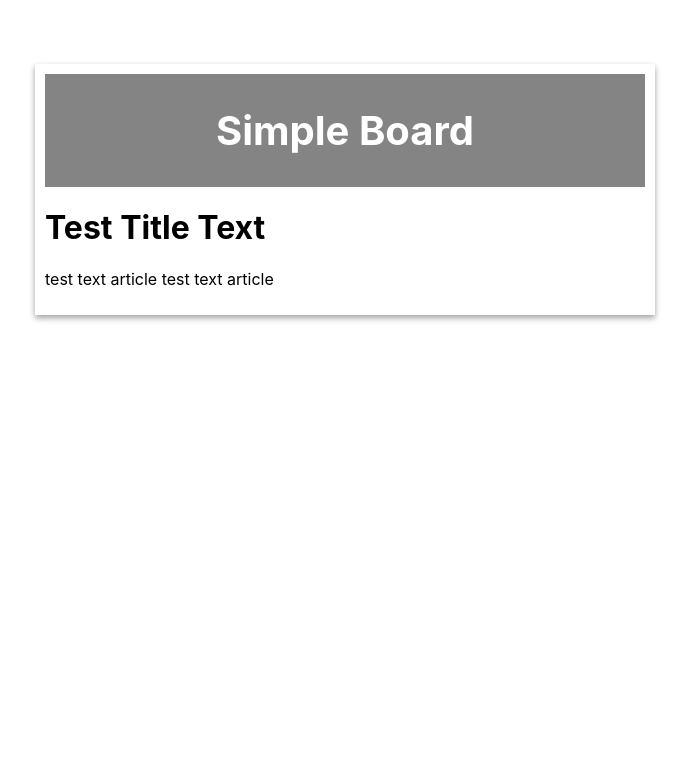
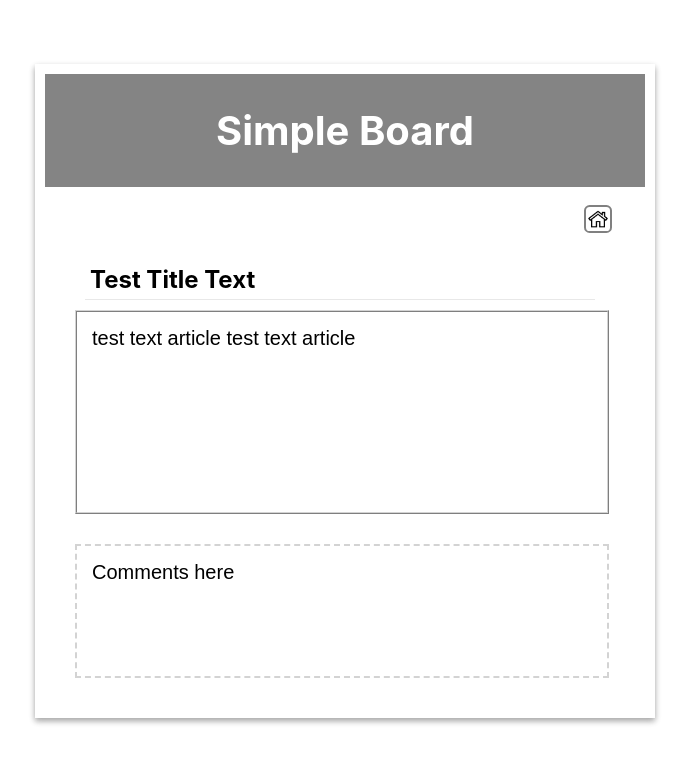
Before and after one commit to siwolsmu89/simple_board_1, a React (Create React App) app in the folder simple_board_react/: page /detail/1 in a window 1280 px wide. Shown: the top 762 px of the page, without its empty margins (295-984 px from the left). Built offline with nearby package versions, Linux system fonts and the light colour scheme.

Commit message:
Add sections to ArticleDetail component 2021/05/06

```diff
--- a/simple_board_react/src/components/view/article-detail/ArticleDetail.js
+++ b/simple_board_react/src/components/view/article-detail/ArticleDetail.js
@@ -1,27 +1,51 @@
 import {Component} from "react";
+import {Link} from "react-router-dom";
+import homeIcon from "../../../resources/home-button.png";
+import './ArticleDetail.css';
 
 export default class ArticleDetail extends Component {
 
     render() {
-
         const { articles } = this.props;
         const { no } = this.props.match.params;
+        let articleBody;
 
         if (Number(no)) {
             const detailArticle = articles.find( article => article.no === Number(no));
-            return(
-                <div>
-                    <h1>{detailArticle.title}</h1>
-                    <p>{detailArticle.text}</p>
-                </div>
-            );
-        } else {
-            return (
-                <div>
-                    Article Not Found
+            articleBody = (
+                <div className="article-detail">
+                    <div className="article-detail-title">
+                        { detailArticle.title }
+                    </div>
+                    <div className="article-detail-content">
+                        { detailArticle.text }
+                    </div>
                 </div>
             );
         }
 
+        return (
+            <div className="simple-board-detail">
+                <section className="icon-box-wrapper">
+                    <div className="icon-box">
+                        <Link to="/">
+                            <img
+                                src={ homeIcon }
+                                alt="home button icon"
+                            />
+                        </Link>
+                    </div>
+                </section>
+                <section className="article-detail-wrapper">
+                    { articleBody }
+                </section>
+                <section className="article-comment-wrapper">
+                    <div className="article-detail-comment">
+                        Comments here
+                    </div>
+                </section>
+            </div>
+        );
+
     }
 }
```
